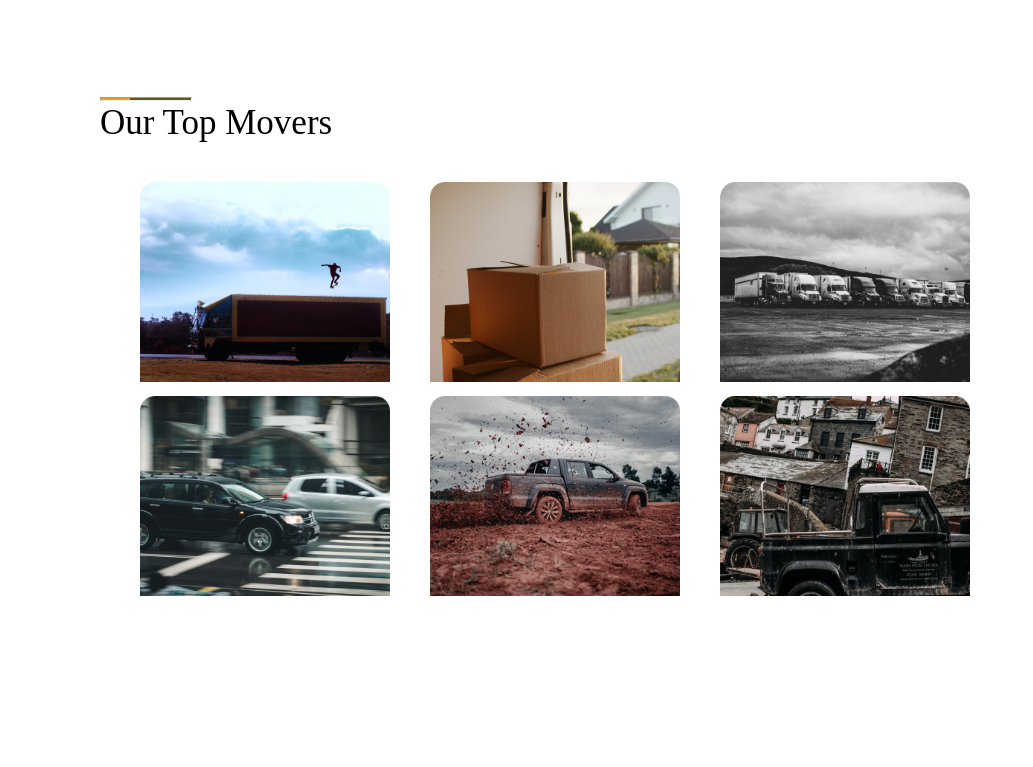
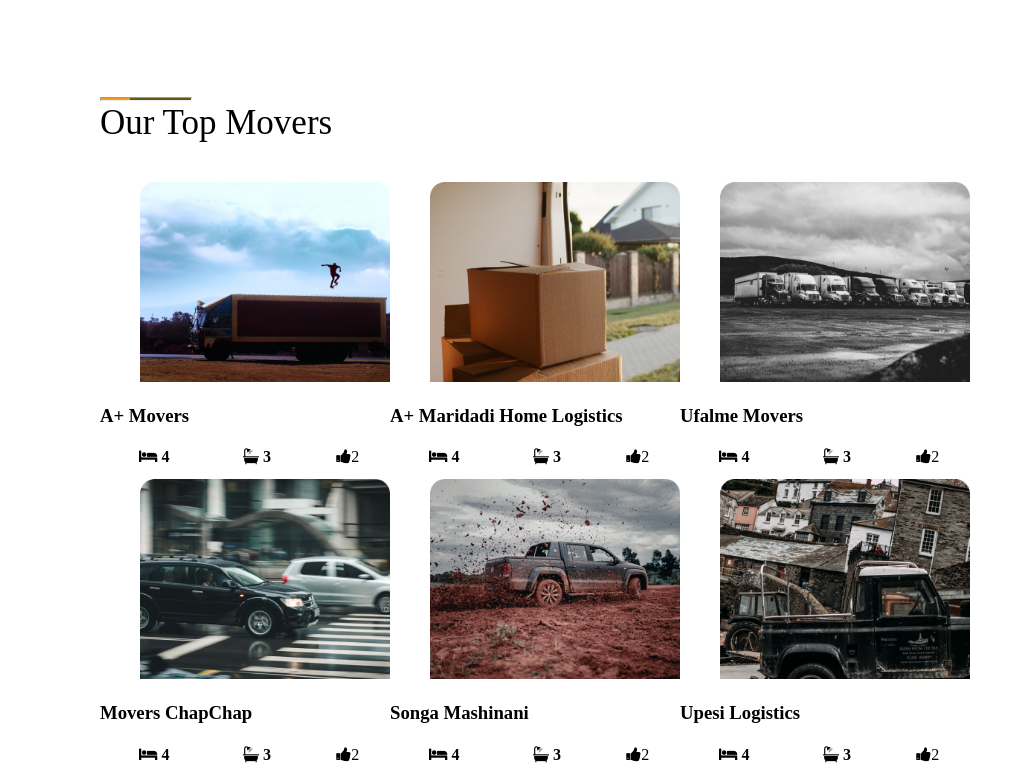
Before and after one commit to Koima-Sam/Quick-Movers-Website, a plain HTML site: page index.html in a window 1280 px wide. Shown: the part 1147-1914 px from the top of the page, without its empty margins (0-1033 px from the left). Before the commit the page ends 1747 px from the top, so only its background shows below. Drawn offline with Linux system fonts and the light colour scheme.

Commit message:
Add the text and values to the images

```diff
--- a/index.html
+++ b/index.html
@@ -7,6 +7,7 @@
      <title>Qucik Movers Website</title>
      <link rel="stylesheet" href="./Assets/Css/index.css">
      <link href='https://fonts.googleapis.com/css?family=Poppins' rel='stylesheet'>
+     <link rel="stylesheet" href="https://cdnjs.cloudflare.com/ajax/libs/font-awesome/4.7.0/css/font-awesome.min.css">
  </head>
  <body>
      <!-- Header and Navigation section -->
@@ -56,26 +57,76 @@
             </div>
         </div>
     </section>
-
+<!-- Top movers section -->
     <section id="Top-movers">
-
         <div class="heder">
             <hr id="hr2">
-            <h1>Our Top Movers</h1>
+            <h1>Our Top Movers </h1>
         </div>
         <div class="movers-images">
-            <div class="mover1"><img src="./Assets/Images/ehem 1.png" alt=""></div>
-            <div class="mover1"><img src="./Assets/Images/wewe 1.png" alt=""></div>
-            <div class="mover1"><img src="./Assets/Images/movers 1.png" alt=""></div>
-
+            <div class="mover1"><img src="./Assets/Images/ehem 1.png" alt="">
+                <h3>A+ Movers</h3>
+                <table style="width:100%">
+                    <tr>
+                      <th><i class="fa fa-bed"></i> 4</th>
+                      <th><i class="fa fa-bath"></i> 3</th>
+                      <th><i class="fa fa-thumbs-up">2</i></th>
+                    </tr>
+                  </table>
+            </div>
+            <div class="mover1"><img src="./Assets/Images/wewe 1.png" alt="">
+                <h3>A+ Maridadi Home Logistics</h3>
+                <table style="width:100%">
+                    <tr>
+                      <th><i class="fa fa-bed"></i> 4</th>
+                      <th><i class="fa fa-bath"></i> 3</th>
+                      <th><i class="fa fa-thumbs-up">2</i></th>
+                    </tr>
+                  </table>
+            </div>
+            <div class="mover1"><img src="./Assets/Images/movers 1.png" alt="">
+                <h3>Ufalme Movers</h3>
+                <table style="width:100%">
+                    <tr>
+                      <th><i class="fa fa-bed"></i> 4</th>
+                      <th><i class="fa fa-bath"></i> 3</th>
+                      <th><i class="fa fa-thumbs-up">2</i></th>
+                    </tr>
+                  </table>
+            </div>
         </div>
         <div class="movers-images">
-            <div class="mover1"><img src="./Assets/Images/chapchap 1.png" alt=""></div>
-            <div class="mover1"><img src="./Assets/Images/mashinani 1.png" alt=""></div>
-            <div class="mover1"><img src="./Assets/Images/songa 1.png" alt=""></div>
-
+            <div class="mover1"><img src="./Assets/Images/chapchap 1.png" alt="">
+                <h3>Movers ChapChap</h3>
+                <table style="width:100%">
+                    <tr>
+                      <th><i class="fa fa-bed"></i> 4</th>
+                      <th><i class="fa fa-bath"></i> 3</th>
+                      <th><i class="fa fa-thumbs-up">2</i></th>
+                    </tr>
+                  </table>
+            </div>
+            <div class="mover1"><img src="./Assets/Images/mashinani 1.png" alt="">
+                <h3>Songa Mashinani</h3>
+                <table style="width:100%">
+                    <tr>
+                      <th><i class="fa fa-bed"></i> 4</th>
+                      <th><i class="fa fa-bath"></i> 3</th>
+                      <th><i class="fa fa-thumbs-up">2</i></th>
+                    </tr>
+                  </table>
+            </div>
+            <div class="mover1"><img src="./Assets/Images/songa 1.png" alt="">
+                <h3>Upesi Logistics</h3>
+                <table style="width:100%">
+                    <tr>
+                      <th><i class="fa fa-bed"></i> 4</th>
+                      <th><i class="fa fa-bath"></i> 3</th>
+                      <th><i class="fa fa-thumbs-up">2</i></th>
+                    </tr>
+                  </table>
+            </div>
         </div>
-
     </section>
 
  </body>
```
